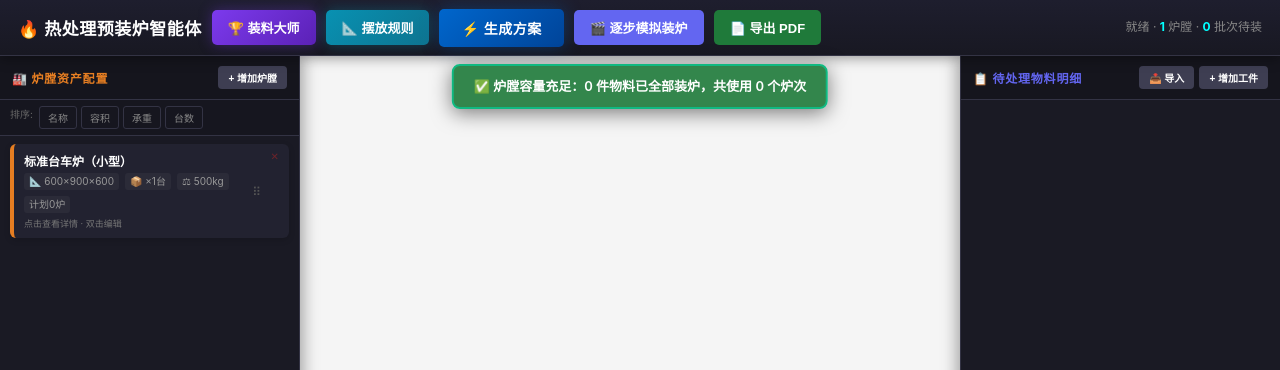
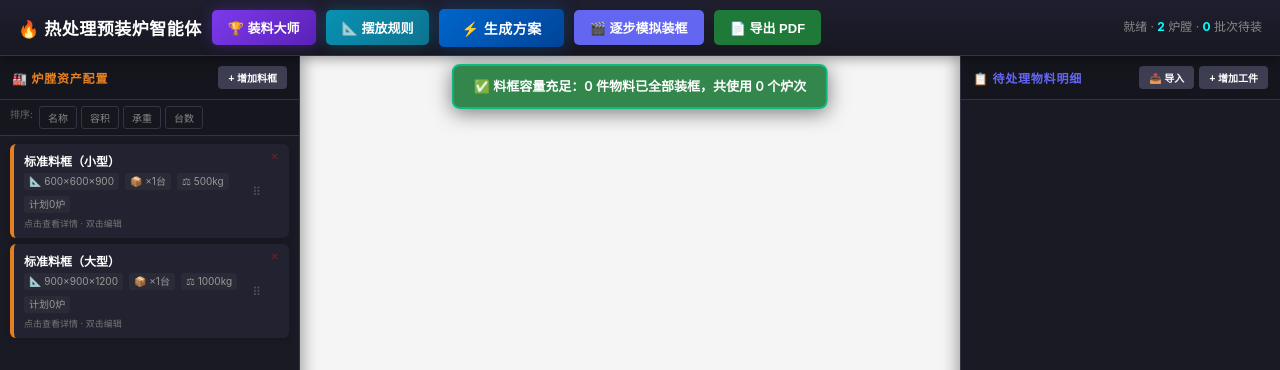
Before and after one commit to EASY-PETS/heat_treatment, a website: page furnace.html in a window 1280 px wide. Both pictures are taken after a click on the button "⚡ 生成方案". Shown: the top 370 px of the page. Drawn offline with nearby package versions, Linux system fonts and the light colour scheme; animation ran at ten frames a second.

Commit message:
更新测试数据，修正用料框名称替换炉膛

```diff
--- a/furnace.html
+++ b/furnace.html
@@ -26,7 +26,7 @@
         <button class="btn btn-master" id="btn-master">🏆 装料大师</button>
         <button class="btn btn-rules" id="btn-rules">📐 摆放规则</button>
         <button class="btn btn-generate" id="btn-generate-plan">⚡ 生成方案</button>
-        <button class="btn btn-animate-top" id="btn-animate">🎬 逐步模拟装炉</button>
+        <button class="btn btn-animate-top" id="btn-animate">🎬 逐步模拟装框</button>
         <button class="btn btn-pdf-top" id="btn-export-pdf">📄 导出 PDF</button>
         <div id="top-summary">
             就绪 · <span id="top-furnace-count">0</span> 炉膛 · <span id="top-item-count">0</span> 批次待装
@@ -41,7 +41,7 @@
             <div class="panel-header">
                 <h3>🏭 炉膛资产配置</h3>
                 <div class="panel-header-actions">
-                    <button class="btn-sm" id="btn-add-furnace">+ 增加炉膛</button>
+                    <button class="btn-sm" id="btn-add-furnace">+ 增加料框</button>
                 </div>
             </div>
             <div class="sort-bar">
--- a/js/app.js
+++ b/js/app.js
@@ -149,7 +149,7 @@ function executeAndRender() {
     if (globalUnpackedItems.length === 0) {
         const totalItemsIn = result.completedFurnaces.reduce((s, f) => s + f.packedItems.length, 0);
         showCapacityFeedback('success',
-            '✅ 炉膛容量充足：' + totalItemsIn + ' 件物料已全部装炉，共使用 ' +
+            '✅ 料框容量充足：' + totalItemsIn + ' 件物料已全部装框，共使用 ' +
             result.completedFurnaces.length + ' 个炉次' + aggInfo);
     } else {
         let summary = {};
@@ -233,7 +233,8 @@ function init() {
      * createFurnaceCard(name, depth, width, height, maxWeight, count, plannedHeats, actualSpacing, basketType)
      * 参数顺序: name, depth(Z), width(X), height(Y), maxWeight, count, plannedHeats, actualSpacing, basketType
      */
-    createFurnaceCard('标准台车炉（小型）', 600, 600, 900, 500, 1, 0, null, 'grid');
+    createFurnaceCard('标准料框（小型）', 900, 600, 600, 500, 1, 0, null, 'grid');
+    createFurnaceCard('标准料框（大型）', 1200, 900, 900, 1000, 1, 0, null, 'grid');
     updateTopSummary();
 
     // ==================== EVENT LISTENERS ====================
@@ -259,7 +260,7 @@ function init() {
      * 用户可在炉膛详情面板中修改料框类型
      */
     document.getElementById('btn-add-furnace').addEventListener('click', () => {
-        createFurnaceCard('自定义炉膛', 400, 200, 200, 15000, 1, 0, null, 'grid');
+        createFurnaceCard('自定义料框', 1200, 900, 900, 1000, 1, 0, null, 'grid');
         updateTopSummary();
     });
     document.querySelectorAll('.sort-btn').forEach(btn => {
--- a/js/modules/furnaceManagement.js
+++ b/js/modules/furnaceManagement.js
@@ -15,11 +15,11 @@ export class FurnaceManagement {
      * 初始化炉膛管理 UI 事件
      */
     init() {
-        // 绑定"增加炉膛资产"按钮
+        // 绑定"增加料框资产"按钮
         const btnAddFurnace = document.getElementById('btn-add-furnace');
         if (btnAddFurnace) {
             btnAddFurnace.addEventListener('click', () => {
-                this.formManager.addFurnaceRow('自定义新增空闲炉膛', 400, 200, 200, 15000, 1);
+                this.formManager.addFurnaceRow('新增自定义料框', 1200, 900, 900, 1500, 1);
                 this.refreshFurnacePriorityList();
             });
         }
```
Also changed, not shown: 1 other file.
